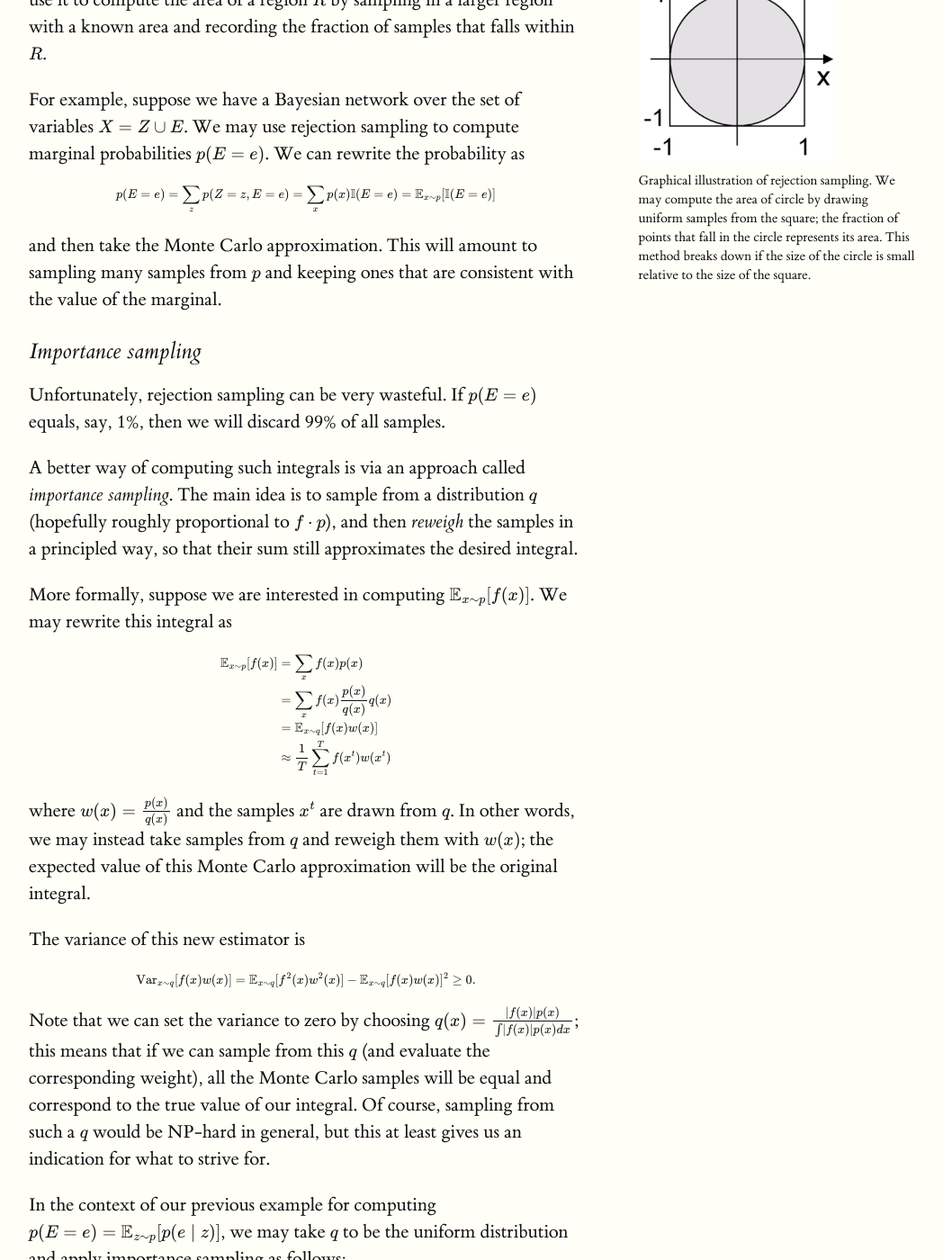
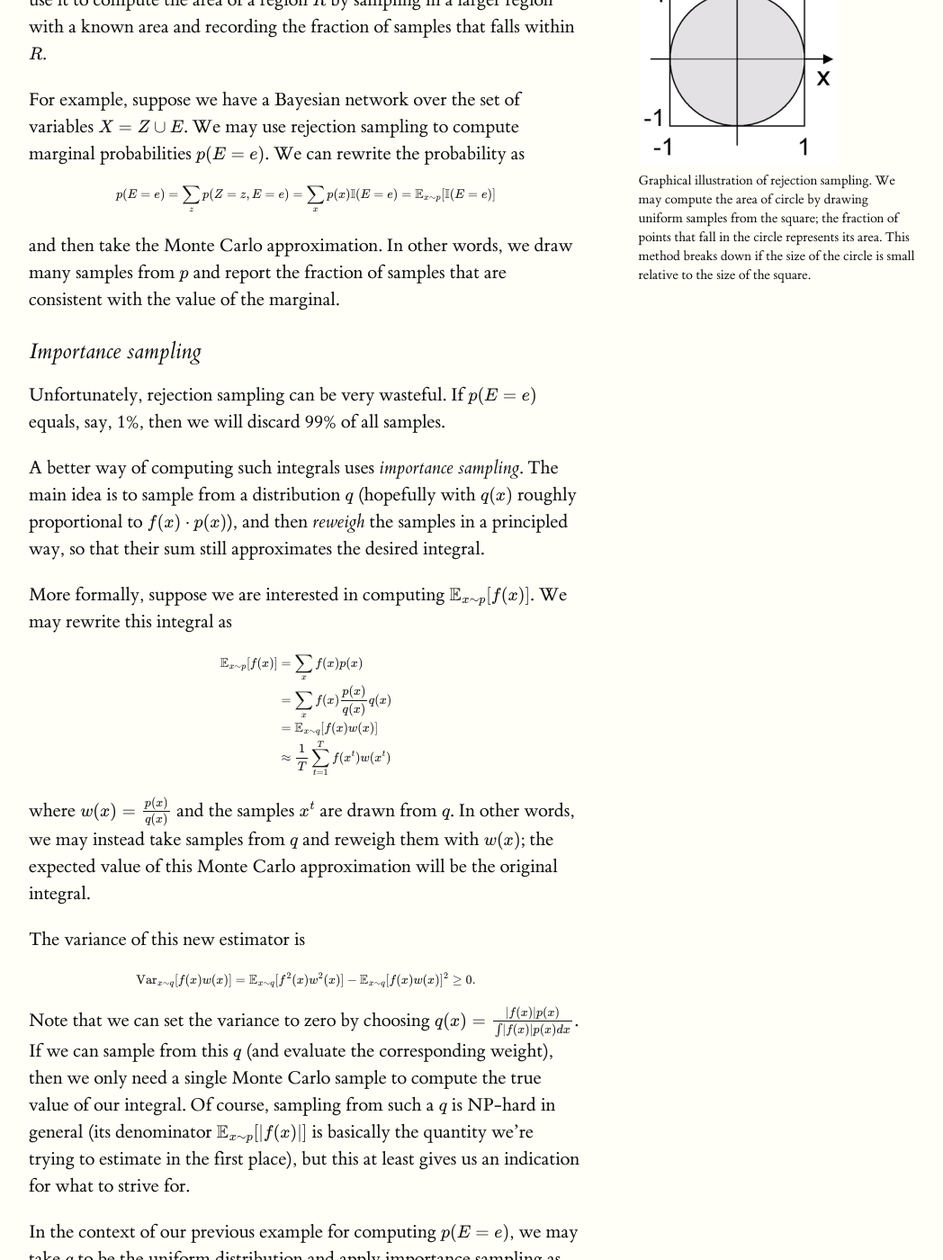
Before and after one commit to ermongroup/cs228-notes, a Jekyll site: the page built from inference/sampling/index.md, in a window 1280 px wide and 1400 px high, scrolled down 3463 px. Shown: the whole window at 90% size, without its empty margins (128-1176 px from the left). Built offline with Jekyll 4.4.1, drawn with Linux system fonts in a browser that asks for light colours; formulas are drawn with MathJax 3.

Commit message:
Clarify importance sampling notes (#160)

```diff
--- a/inference/sampling/index.md
+++ b/inference/sampling/index.md
@@ -64,13 +64,13 @@ For example, suppose we have a Bayesian network over the set of variables $$X =
 
 $$ p(E=e) = \sum_z p(Z=z, E=e) = \sum_x p(x) \Ind(E=e) = \E_{x \sim p}[\Ind(E=e)] $$
 
-and then take the Monte Carlo approximation. This will amount to sampling many samples from $$p$$ and keeping ones that are consistent with the value of the marginal.
+and then take the Monte Carlo approximation. In other words, we draw many samples from $$p$$ and report the fraction of samples that are consistent with the value of the marginal.
 
 ### Importance sampling
 
 Unfortunately, rejection sampling can be very wasteful. If $$p(E=e)$$ equals, say, 1%, then we will discard 99% of all samples.
 
-A better way of computing such integrals is via an approach called *importance sampling*. The main idea is to sample from a distribution $$q$$ (hopefully roughly proportional to $$f \cdot p$$), and then *reweigh* the samples in a principled way, so that their sum still approximates the desired integral.
+A better way of computing such integrals uses *importance sampling*. The main idea is to sample from a distribution $$q$$ (hopefully with $$q(x)$$ roughly proportional to $$f(x) \cdot p(x)$$), and then *reweigh* the samples in a principled way, so that their sum still approximates the desired integral.
 
 More formally, suppose we are interested in computing $$\E_{x \sim p}[f(x)]$$. We may rewrite this integral as
 
@@ -92,9 +92,9 @@ $$
 \text{Var}_{x \sim q}[ f(x)w(x) ] = \E_{x \sim q} [f^2(x) w^2(x)] - \E_{x \sim q} [f(x) w(x)]^2 \geq 0 .
 $$
 
-Note that we can set the variance to zero by choosing $$q(x) = \frac{\lvert f(x) \rvert p(x)}{\int \lvert f(x) \rvert p(x) dx}$$; this means that if we can sample from this $$q$$ (and evaluate the corresponding weight), all the Monte Carlo samples will be equal and correspond to the true value of our integral. Of course, sampling from such a $$q$$ would be NP-hard in general, but this at least gives us an indication for what to strive for.
+Note that we can set the variance to zero by choosing $$q(x) = \frac{\lvert f(x) \rvert p(x)}{\int \lvert f(x) \rvert p(x) dx}$$. If we can sample from this $$q$$ (and evaluate the corresponding weight), then we only need a single Monte Carlo sample to compute the true value of our integral. Of course, sampling from such a $$q$$ is NP-hard in general (its denominator $$\E_{x \sim p}[\lvert f(x) \vert]$$ is basically the quantity we're trying to estimate in the first place), but this at least gives us an indication for what to strive for.
 
-In the context of our previous example for computing $$p(E=e) = \E_{z \sim p}[p(e \mid z)]$$, we may take $$q$$ to be the uniform distribution and apply importance sampling as follows:
+In the context of our previous example for computing $$p(E=e)$$, we may take $$q$$ to be the uniform distribution and apply importance sampling as follows:
 
 $$
 \begin{align*}
```
